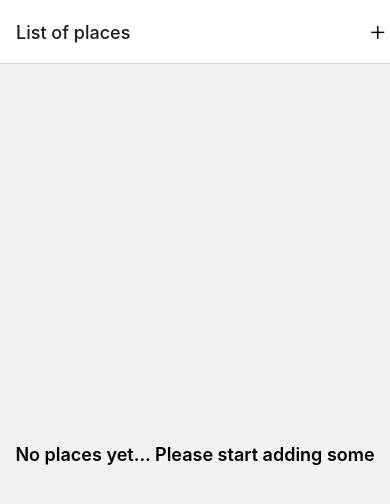
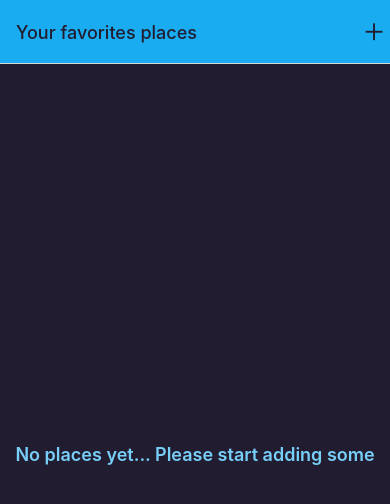
Before and after one commit to Lambertn33/camera_images_handler, a React Native app: screen /placesList in a window 390 px wide. Shown: the top 504 px of the page. Built offline with nearby package versions, Linux system fonts and the light colour scheme.

Commit message:
feat: add navigation styles

```diff
--- a/App.js
+++ b/App.js
@@ -6,6 +6,8 @@
 import AddPlace from "./screens/AddPlace";
 import IconButton from "./components/UI/IconButton";
 
+import { Colors } from "./constants/colors";
+
 const Stack = createNativeStackNavigator();
 
 export default function App() {
@@ -13,23 +15,40 @@
     <>
       <StatusBar />
       <NavigationContainer>
-        <Stack.Navigator>
+        <Stack.Navigator
+          screenOptions={{
+            headerStyle: {
+              backgroundColor: Colors.primary500,
+            },
+            headerTintColor: Colors.gray700,
+            contentStyle: {
+              backgroundColor: Colors.gray700,
+            },
+          }}
+        >
           <Stack.Screen
             name="placesList"
             component={Places}
-            options={{
-              title: "List of places",
+            options={({ navigation }) => ({
+              title: "Your favorites places",
               headerRight: ({ tintColor }) => (
                 <IconButton
                   color={tintColor}
-                  size={23}
+                  size={30}
                   icon="add"
-                  onPress={() => {}}
+                  onPress={() => navigation.navigate("addPlace")}
                 />
               ),
+            })}
+          ></Stack.Screen>
+          <Stack.Screen
+            name="addPlace"
+            component={AddPlace}
+            options={{
+              presentation: "modal",
+              title: "Add new place",
             }}
           ></Stack.Screen>
-          <Stack.Screen name="addPlace" component={AddPlace}></Stack.Screen>
         </Stack.Navigator>
       </NavigationContainer>
     </>
--- a/components/places/PlacesList.js
+++ b/components/places/PlacesList.js
@@ -1,5 +1,6 @@
 import { FlatList, StyleSheet, Text, View } from "react-native";
 import PlaceItem from "./PlaceItem";
+import { Colors } from "../../constants/colors";
 
 const PlaceList = ({ places }) => {
   if (!places || places.length === 0) {
@@ -29,6 +30,7 @@
   placesEmptyText: {
     fontSize: 18,
     fontWeight: "600",
+    color: Colors.primary200,
   },
 });
 
--- /dev/null
+++ b/constants/colors.js
@@ -0,0 +1,11 @@
+export const Colors = {
+  primary50: "#cfeffd",
+  primary100: "#a0defb",
+  primary200: "#77cff8",
+  primary400: "#44bdf5",
+  primary500: "#1aacf0",
+  primary700: "#0570c9",
+  primary800: "#003b88",
+  accent500: "#e6b30b",
+  gray700: "#221c30",
+};
```
